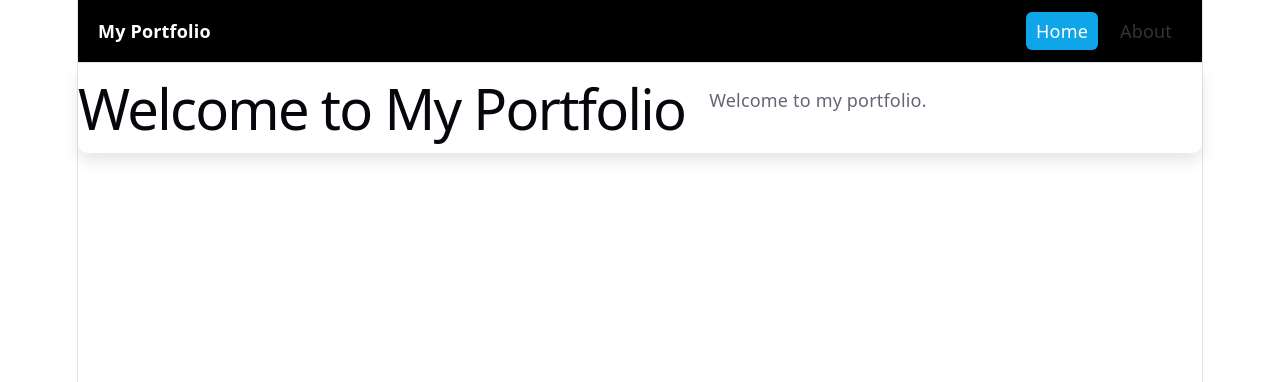
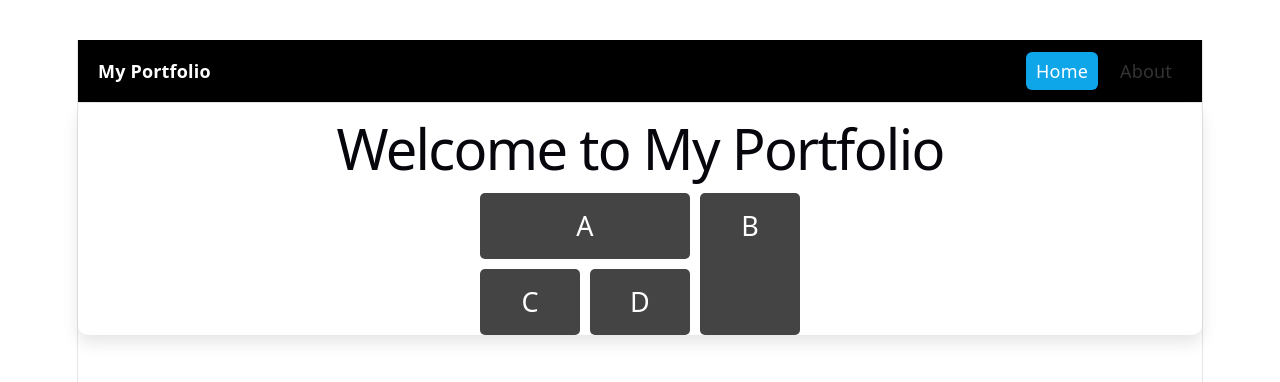
Before and after one commit to llefranc01/portfolio-pipeline, a React (Vite) app: page / in a window 1280 px wide. Shown: the top 382 px of the page. Built offline with nearby package versions, Linux system fonts and the light colour scheme.

Commit message:
installed bootstrap and added new css file

```diff
--- a/package.json
+++ b/package.json
@@ -11,9 +11,10 @@
     "test": "vitest run"
   },
   "dependencies": {
+    "bootstrap": "^5.3.8",
     "react": "^19.2.6",
-    "react-dom": "^19.2.6"
-    ,"react-router-dom": "^6.18.0"
+    "react-dom": "^19.2.6",
+    "react-router-dom": "^6.18.0"
   },
   "devDependencies": {
     "@babel/core": "^7.29.0",
--- a/src/App.jsx
+++ b/src/App.jsx
@@ -1,4 +1,5 @@
 import './assets/App.css'
+import './assets/Home.css'
 import { Routes, Route, NavLink } from 'react-router-dom'
 import Home from './pages/Home'
 import About from './pages/About'
--- a/src/assets/App.css
+++ b/src/assets/App.css
@@ -1,7 +1,11 @@
 
 .module {
     border-radius: 10px;
+    height: 100%;
+    width: 100%;
     display: flex;
+    flex-direction: column;
+    align-items: center;
     box-shadow: 0px 8px 16px rgba(0, 0, 0, 0.1);
 
 }
--- /dev/null
+++ b/src/assets/Home.css
@@ -0,0 +1,38 @@
+body {
+  margin: 40px;
+}
+
+.wrapper {
+    display: grid;
+    grid-gap: 10px;
+    grid-template-columns: 100px 100px 100px;
+    background-color: #fff;
+    color: #444;
+    width: auto;
+    height: auto;
+}
+
+  .box {
+    background-color: #444;
+    color: #fff;
+    border-radius: 5px;
+    padding: 20px;
+    font-size: 150%;
+
+  }
+
+  .a {
+    grid-column: 1 / span 2;
+  }
+  .b {
+    grid-column: 3 ;
+    grid-row: 1 / span 2;
+  }
+  .c {
+    grid-column: 1 ;
+    grid-row: 2 ;
+  }
+  .d {
+    grid-column: 2 ;
+    grid-row: 2 ;
+  }
--- a/src/pages/Home.jsx
+++ b/src/pages/Home.jsx
@@ -2,8 +2,11 @@ import React from 'react'
 
 export default function Home() {
   return (
-    <div className="page">
-      <p>Welcome to my portfolio.</p>
+    <div className="wrapper">
+      <div className="box a">A</div>
+      <div className="box b">B</div>
+      <div className="box c">C</div>
+      <div className="box d">D</div>
     </div>
   )
 }
```
Also changed, not shown: 1 other file (tests, documents, lock files or other folders).
